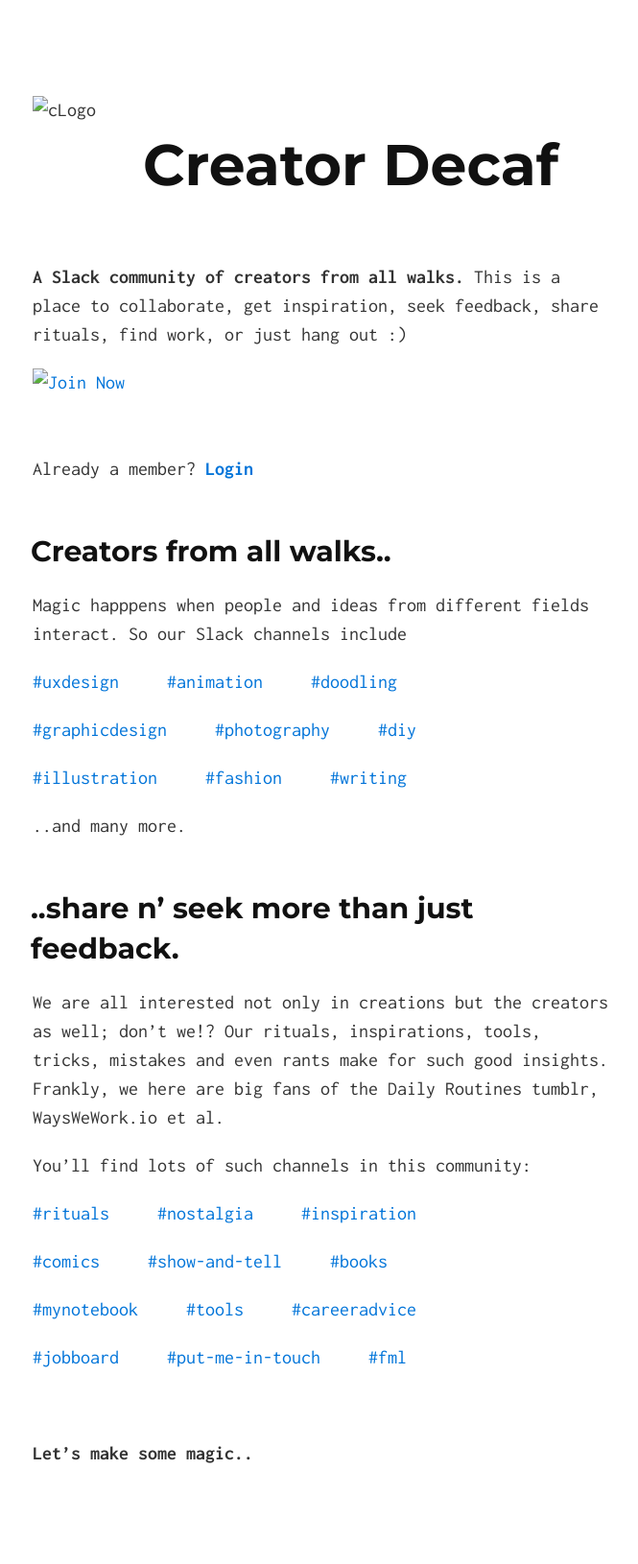
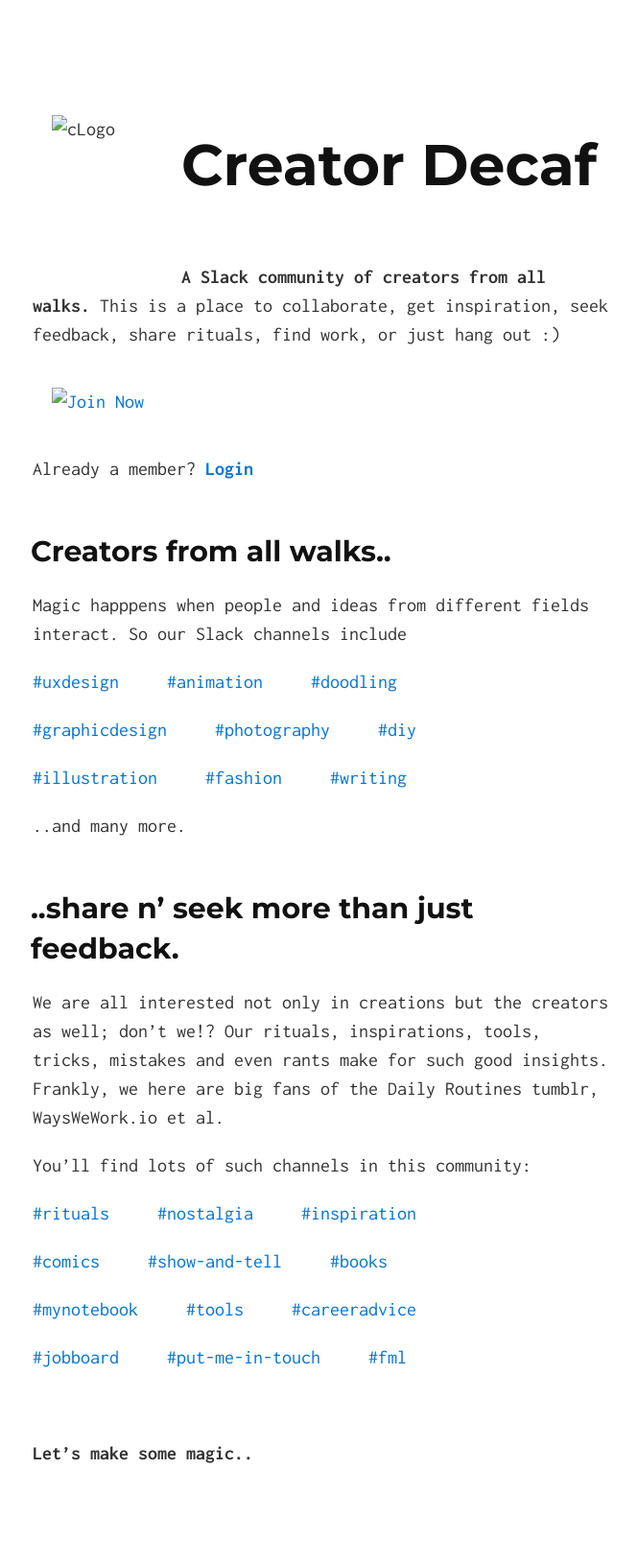
Before and after one commit to pzync/betterIndia, a Jekyll site: the page built from index.md, in a window 1280 px wide. Shown: the whole page at 96% size, without its empty margins (306-971 px from the left). Built offline with Jekyll 4.4.1, drawn with Linux system fonts in a browser that asks for light colours.

Commit message:
Update _solo.scss

```diff
--- a/_sass/_solo.scss
+++ b/_sass/_solo.scss
@@ -155,5 +155,5 @@
 
 .callout {
     float: left;
-    display: block;
+    padding: 1em;
 }
```
